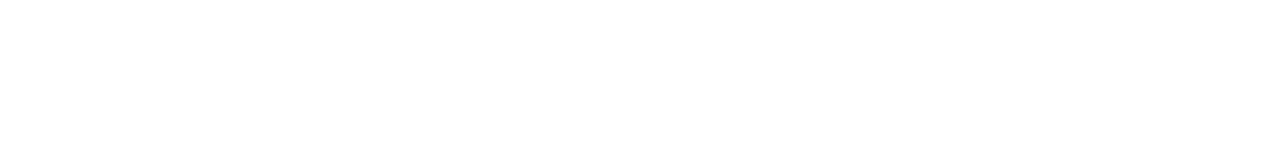
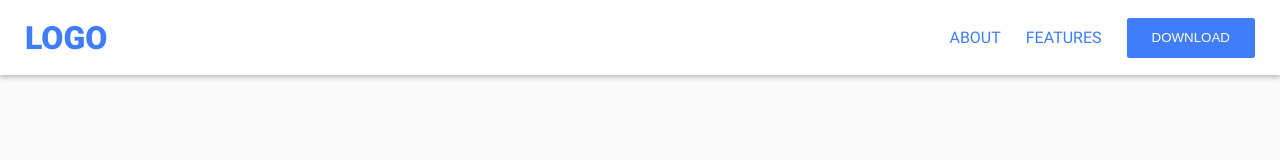
Before and after one commit to fchavonet/web-basic_landing_page_template, a plain HTML site: page index.html in a window 1280 px wide. Drawn offline with Linux system fonts and the light colour scheme.

Commit message:
Creating the header.

```diff
--- a/index.html
+++ b/index.html
@@ -11,7 +11,30 @@
 </head>
 
 <body>
+    <!-- HEADER -->
+    <header>
+        <h1><a href="">logo</a></h1>
 
+        <nav>
+            <ul>
+                <li><a class="nav_link" href="#" data-section-id="about">about</a></li>
+                <li><a class="nav_link" href="#" data-section-id="features">features</a></li>
+            </ul>
+
+            <button>
+                download
+            </button>
+        </nav>
+    </header>
+
+    <main>
+
+    </main>
+
+    <!-- FOOTER -->
+    <footer>
+
+    </footer>
 </body>
 
 </html>
--- a/style.css
+++ b/style.css
@@ -1,3 +1,26 @@
+/********** FONT IMPORT **********/
+@font-face {
+    font-family: "Roboto Thin";
+    src: url(./resources/fonts/roboto_thin.ttf);
+}
+
+@font-face {
+    font-family: "Roboto Regular";
+    src: url(./resources/fonts/roboto_regular.ttf);
+}
+
+@font-face {
+    font-family: "Roboto Black";
+    src: url(./resources/fonts/roboto_black.ttf);
+}
+
+/********** VARIABLES **********/
+:root {
+    --main-color: rgb(62.5, 125, 250);
+    --subline-color: rgb(50, 100, 200);
+    --background-color: rgb(250, 250, 250);
+}
+
 /********** RESET CSS **********/
 *,
 *::before,
@@ -9,3 +32,78 @@
     list-style: none;
     scroll-behavior: smooth;
 }
+
+/********** GENERAL **********/
+body {
+    font-family: "Roboto Regular", sans-serif;
+    font-size: 1rem;
+    background-color: var(--background-color);
+}
+
+a {
+    color: var(--main-color);
+}
+
+h1 {
+    font-family: "Roboto Black", sans-serif;
+    text-transform: uppercase;
+}
+
+/********** HEADER **********/
+header {
+    position: fixed;
+    width: 100%;
+    height: 75px;
+    padding: 0 25px;
+    display: flex;
+    justify-content: space-between;
+    align-items: center;
+    backdrop-filter: blur(2.5px);
+    background-color: rgba(255, 255, 255, 0.8);
+    box-shadow: 0 2.5px 5px 0 rgba(0, 0, 0, 0.25),
+                0 -2.5px 0 0 var(--background-color) inset;
+    z-index: 9999;
+}
+
+nav {
+    display: flex;
+    flex-direction: row;
+    justify-content: center;
+    align-items: center;
+    gap: 25px;
+    transition: 0.25s ease;
+}
+
+nav ul {
+    display: flex;
+    flex-direction: row;
+    align-items: center;
+    gap: 25px;
+}
+
+nav ul a {
+    text-transform: uppercase;
+}
+
+nav ul a:hover {
+    text-decoration: underline;
+}
+
+nav button {
+    padding: 12.5px 25px;
+    text-transform: uppercase;
+    color: rgb(255, 255, 255);
+    border: none;
+    border-radius: 2.5px;
+    background-color: var(--main-color);
+    cursor: pointer;
+    transition: 0.25s ease;
+}
+
+nav button:hover {
+    background-color: var(--subline-color);
+}
+
+nav button:active {
+    transform: scale(0.95);
+}
```
Also changed, not shown: resources/fonts/roboto_black.ttf (added), resources/fonts/roboto_regular.ttf (added), resources/fonts/roboto_thin.ttf (added).
